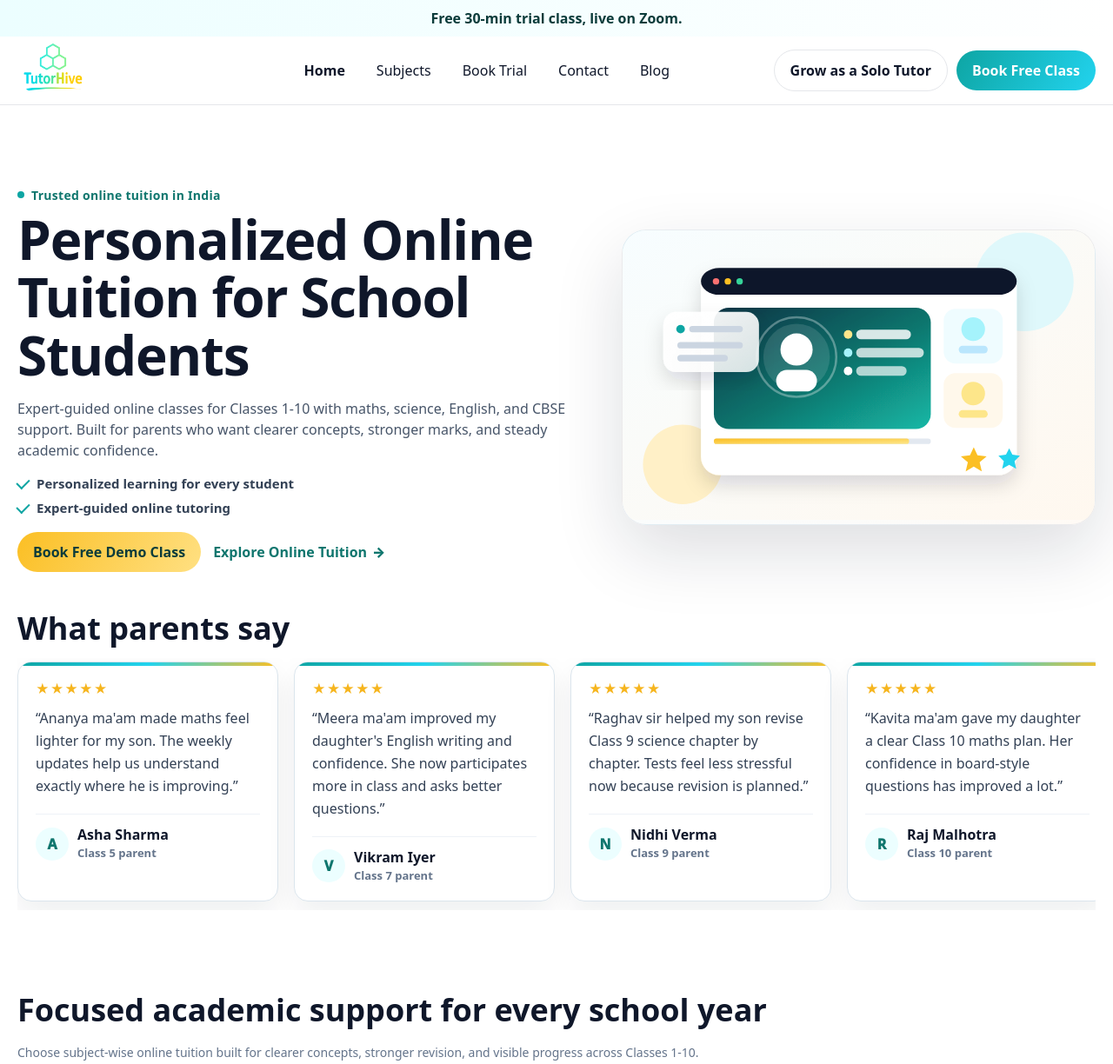
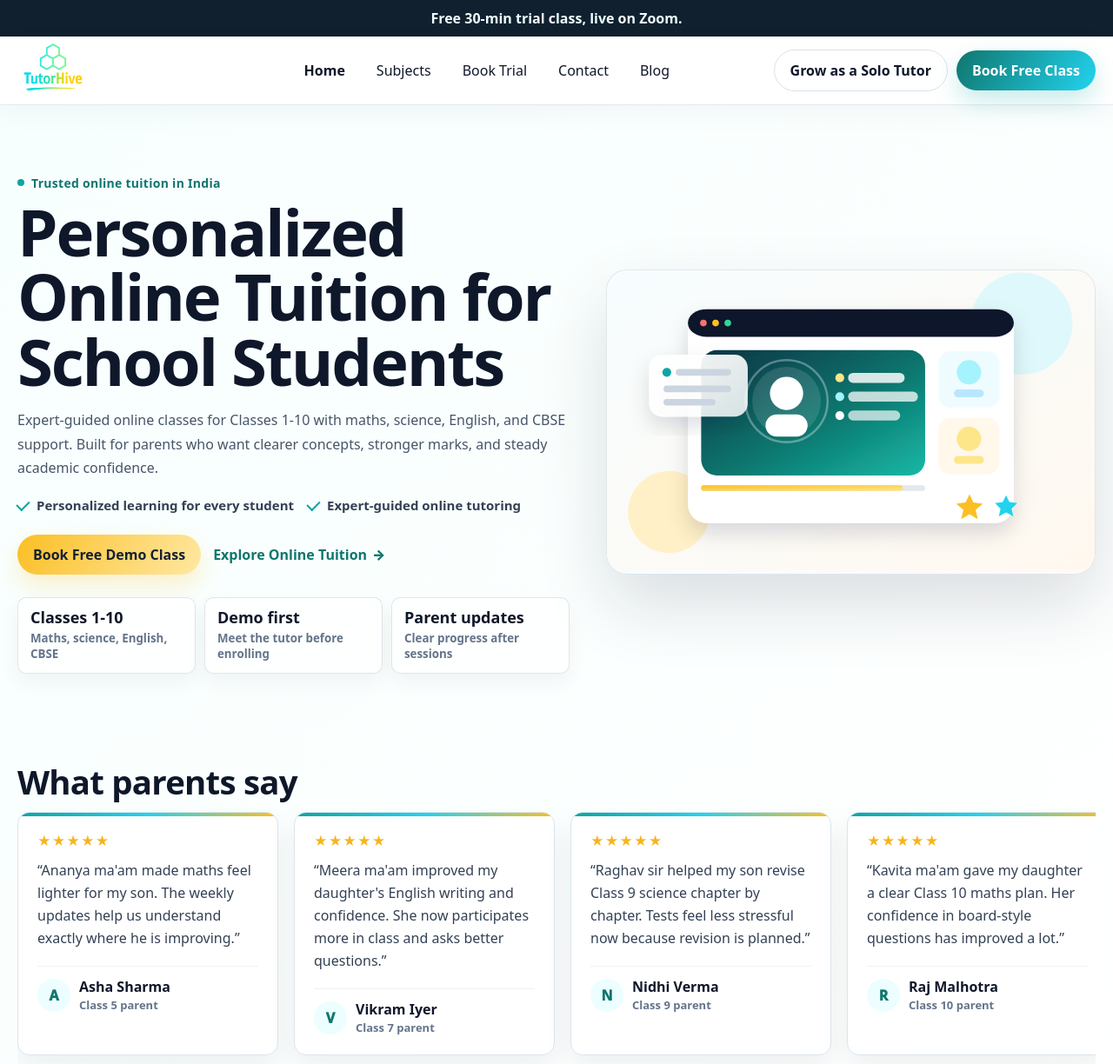
Before and after one commit to vishwajeet3019-hue/tutorhive, a website: page index.html in a window 1280 px wide. Shown: the top 1224 px of the page at 87% size. Drawn offline with Linux system fonts and the light colour scheme.

Commit message:
Premium refresh homepage design

```diff
--- a/index.html
+++ b/index.html
@@ -112,44 +112,45 @@
 
       <!-- ✅ Existing Inline Styles (keep as is) -->
       <style>
-        :root{--brand:#0ea5a3;--brand2:#22d3ee;--honey:#fbbf24;--ink:#0f172a;--sub:#475569;--muted:#f7fafc;--border:#e5e7eb;--bg:#ffffff;--shadow:0 18px 50px rgba(2,8,23,.12)}
+        :root{--brand:#0ea5a3;--brand2:#22d3ee;--honey:#fbbf24;--ink:#0f172a;--sub:#475569;--muted:#f7fafc;--border:#e5e7eb;--bg:#fbfcfe;--shadow:0 18px 50px rgba(2,8,23,.12);--soft-shadow:0 14px 36px rgba(15,23,42,.08)}
         *{box-sizing:border-box}html{scroll-behavior:smooth}
         body{margin:0;font-family:system-ui,-apple-system,Segoe UI,Roboto,Helvetica,Arial;color:var(--ink);background:var(--bg);overflow-x:hidden}
         a{color:inherit;text-decoration:none}
         .container{width:min(100% - 40px,1360px);margin:0 auto}
-        .btn{display:inline-flex;align-items:center;gap:.6rem;padding:12px 18px;border-radius:999px;border:1px solid var(--border);background:#fff;font-weight:800;cursor:pointer;transition:transform .18s ease, box-shadow .18s ease}
-        .btn:hover{transform:translateY(-2px);box-shadow:var(--shadow)}
-        .btn.primary{border:none;color:#0b3c3b;background:linear-gradient(120deg,var(--honey),#ffe082)}
-        .btn.teal{border:none;color:#fff;background:linear-gradient(120deg,var(--brand),var(--brand2))}
+        .btn{display:inline-flex;align-items:center;gap:.6rem;padding:12px 18px;border-radius:999px;border:1px solid #d9e2ea;background:#fff;font-weight:850;cursor:pointer;transition:transform .18s ease, box-shadow .18s ease, border-color .18s ease}
+        .btn:hover{transform:translateY(-2px);box-shadow:var(--soft-shadow);border-color:#cbd5e1}
+        .btn.primary{border:none;color:#172033;background:linear-gradient(120deg,#fbbf24,#ffe8a3);box-shadow:0 12px 26px rgba(251,191,36,.24)}
+        .btn.teal{border:none;color:#fff;background:linear-gradient(120deg,#0f766e,var(--brand2));box-shadow:0 12px 28px rgba(14,165,163,.22)}
         .badge{display:inline-block;border:1px dashed var(--brand);background:#ecfeff;border-radius:999px;padding:6px 10px;font-weight:700}
         .hero-eyebrow{display:inline-flex;align-items:center;gap:8px;color:#0f766e;font-size:14px;font-weight:900;letter-spacing:.02em}
         .hero-eyebrow::before{content:"";width:8px;height:8px;border-radius:50%;background:var(--brand)}
-        .usp-row{display:grid;gap:8px;margin-top:16px}.usp-pill{display:flex;align-items:flex-start;gap:8px;font-size:15px;font-weight:800;color:#334155}.usp-pill::before{content:"";width:7px;height:12px;border:solid var(--brand);border-width:0 2px 2px 0;transform:rotate(45deg);margin:2px 3px 0 2px;flex:0 0 auto}
-        .hero-actions{display:flex;align-items:center;gap:14px;flex-wrap:wrap;margin-top:18px}.text-link{display:inline-flex;align-items:center;gap:6px;color:#0f766e;font-weight:900}.text-link:hover{text-decoration:underline;text-underline-offset:4px}
-        .small{color:#64748b;font-size:14px;line-height:1.5}
-        .h1{font-size:clamp(34px,6.3vw,62px);margin:8px 0 0;line-height:1.08;letter-spacing:-.02em}
-        .h2{font-size:clamp(22px,3.2vw,36px);margin:0 0 10px}
+        .usp-row{display:flex;gap:10px 16px;flex-wrap:wrap;margin-top:18px}.usp-pill{display:flex;align-items:flex-start;gap:8px;font-size:15px;font-weight:800;color:#334155}.usp-pill::before{content:"";width:7px;height:12px;border:solid var(--brand);border-width:0 2px 2px 0;transform:rotate(45deg);margin:2px 3px 0 2px;flex:0 0 auto}
+        .hero-actions{display:flex;align-items:center;gap:14px;flex-wrap:wrap;margin-top:24px}.text-link{display:inline-flex;align-items:center;gap:6px;color:#0f766e;font-weight:900}.text-link:hover{text-decoration:underline;text-underline-offset:4px}
+        .hero-proof{display:grid;grid-template-columns:repeat(3,minmax(0,1fr));gap:10px;margin-top:26px;max-width:650px}.hero-proof span{display:block;border:1px solid rgba(148,163,184,.28);background:rgba(255,255,255,.74);border-radius:10px;padding:13px 14px;box-shadow:0 10px 24px rgba(15,23,42,.05)}.hero-proof strong{display:block;font-size:18px;line-height:1.1}.hero-proof small{display:block;margin-top:4px;color:#64748b;font-weight:800}
+        .small{color:#64748b;font-size:14px;line-height:1.55}
+        .h1{font-size:clamp(38px,5.8vw,76px);margin:10px 0 0;line-height:1.01;letter-spacing:-.03em;max-width:760px}
+        .h2{font-size:clamp(26px,3vw,42px);margin:0 0 10px;line-height:1.08;letter-spacing:-.02em}
         .impact{background:linear-gradient(90deg,#0ea5a3,#22d3ee,#fbbf24);-webkit-background-clip:text;-webkit-text-fill-color:transparent;font-weight:900}
-        .card{background:#fff;border:1px solid var(--border);border-radius:18px;padding:18px;box-shadow:0 12px 30px rgba(2,8,23,.06)}
-        .section{padding:90px 0}.section.alt{background:var(--muted)}
+        .card{background:#fff;border:1px solid #dde6ee;border-radius:14px;padding:20px;box-shadow:var(--soft-shadow)}
+        .section{padding:86px 0}.section.alt{background:linear-gradient(180deg,#f8fbff,#fff)}
         .grid{display:grid;gap:18px}.grid.cols-2{grid-template-columns:1fr}.grid.cols-3{grid-template-columns:1fr}
         @media(min-width:900px){.grid.cols-2{grid-template-columns:1.2fr 1fr}.grid.cols-3{grid-template-columns:repeat(3,1fr)}}
-        .tile{background:#fff;border:1px solid var(--border);border-radius:16px;padding:16px;display:flex;flex-direction:column;gap:10px;transition:.2s ease}
-        .tile:hover{transform:translateY(-3px);box-shadow:var(--shadow)}
+        .tile{background:#fff;border:1px solid #dde6ee;border-radius:14px;padding:20px;display:flex;flex-direction:column;gap:10px;transition:.2s ease;box-shadow:0 10px 28px rgba(15,23,42,.045)}
+        .tile:hover{transform:translateY(-3px);box-shadow:var(--soft-shadow);border-color:#c9d8e4}
         .topic-card{min-height:180px}
         .topic-card a{display:inline-flex;margin-top:auto;font-weight:900;color:#0f766e}
         .trust-grid{display:grid;gap:18px}
         .trust-point{display:flex;gap:12px;align-items:flex-start}
         .trust-point strong{display:block;margin-bottom:4px}
         .faq-grid{display:grid;gap:14px}
-        .faq-item{border:1px solid var(--border);border-radius:16px;padding:18px;background:#fff}
+        .faq-item{border:1px solid #dde6ee;border-radius:14px;padding:20px;background:#fff;box-shadow:0 10px 26px rgba(15,23,42,.04)}
         .faq-item h3{margin:0 0 8px;font-size:18px}
         .price-note{margin-top:auto;padding-top:4px;color:#0f172a;font-weight:800}
         .icon-wrap{width:64px;height:64px;border-radius:14px;display:flex;align-items:center;justify-content:center;background:#ecfeff;border:1px solid #d9f2f5}
         /* header */
-        .topbar{background:linear-gradient(90deg,#ecfeff,#fff);font-weight:800;color:#0b3c3b}
+        .topbar{background:#10202f;font-weight:850;color:#ecfeff}
         .topbar .container{padding:10px 0;text-align:center}
-        .nav{border-bottom:1px solid var(--border);background:#fff;position:sticky;top:0;z-index:50;backdrop-filter:saturate(140%) blur(6px)}
+        .nav{border-bottom:1px solid rgba(226,232,240,.9);background:rgba(255,255,255,.92);position:sticky;top:0;z-index:50;backdrop-filter:saturate(160%) blur(14px);box-shadow:0 10px 30px rgba(15,23,42,.04)}
         .nav .row{min-height:78px;display:grid;grid-template-columns:210px minmax(0,1fr) auto;align-items:center;gap:18px}
         .brand{display:flex;align-items:center;gap:10px;font-weight:900}
         .brand img{height:70px;width:82px;object-fit:contain}
@@ -158,16 +159,24 @@
         .menu a:after{content:"";position:absolute;left:10px;right:10px;bottom:4px;height:2px;background:linear-gradient(90deg,var(--brand),var(--brand2));border-radius:2px;transform:scaleX(0);transition:transform .18s ease}
         .menu a:hover:after{transform:scaleX(1)}.menu a.active{font-weight:900}
         .nav-actions{display:flex;gap:10px;flex-wrap:wrap;justify-content:flex-end;align-items:center}
-        .hero-grid{display:grid;gap:28px;align-items:center}@media(min-width:900px){.hero-grid{grid-template-columns:1.1fr .9fr}}
-        .hero-illus{position:relative;border:1px solid rgba(148,163,184,.18);border-radius:28px;overflow:hidden;box-shadow:0 30px 80px rgba(15,23,42,.14);background:radial-gradient(circle at top left,#effcff 0,#f8fdff 34%,#fffaf5 100%);animation:heroEnter .45s cubic-bezier(.22,1,.36,1) both}
+        .premium-home{padding-top:0;background:linear-gradient(135deg,#f7fffe 0%,#fff 46%,#fff7df 100%)}
+        .hero-grid{display:grid;gap:42px;align-items:center;padding:76px 0 36px}@media(min-width:900px){.hero-grid{grid-template-columns:1.06fr .94fr}}
+        .hero-grid>.reveal:first-child{align-self:center}
+        .hero-grid>.reveal:first-child>.small{font-size:18px;line-height:1.72;max-width:690px;color:#526173}
+        .hero-illus{position:relative;border:1px solid rgba(148,163,184,.24);border-radius:24px;overflow:hidden;box-shadow:0 34px 80px rgba(15,23,42,.14);background:radial-gradient(circle at top left,#effcff 0,#f8fdff 34%,#fffaf5 100%);animation:heroEnter .45s cubic-bezier(.22,1,.36,1) both}
         .carousel{position:relative;overflow:hidden}.carousel-track{display:flex;gap:18px;scroll-snap-type:x mandatory;overflow-x:auto;padding:4px 0 10px}.carousel .card{min-width:300px;scroll-snap-align:start}
-        .testimonial-card{position:relative;min-width:320px;max-width:410px;border-color:#dbe5ed;border-radius:16px;padding:20px;box-shadow:0 14px 34px rgba(15,23,42,.07);overflow:hidden}
+        .testimonial-card{position:relative;min-width:320px;max-width:410px;border-color:#dbe5ed;border-radius:14px;padding:22px;box-shadow:0 14px 34px rgba(15,23,42,.07);overflow:hidden}
         .testimonial-card::before{content:"";position:absolute;inset:0 0 auto;height:4px;background:linear-gradient(90deg,var(--brand),var(--brand2),var(--honey))}
         .testimonial-stars{color:#f6b51e;font-size:15px;letter-spacing:1px;font-weight:1000;margin-bottom:12px}
         .testimonial-quote{margin:0;color:#334155;font-size:16px;line-height:1.62}
         .testimonial-parent{display:flex;align-items:center;gap:10px;margin-top:18px;padding-top:14px;border-top:1px solid #eef2f7}
         .testimonial-avatar{width:38px;height:38px;border-radius:50%;display:grid;place-items:center;background:#ecfeff;color:#0f766e;font-weight:1000;flex:0 0 auto}
         .testimonial-name{display:block;color:#0f172a;font-weight:900;line-height:1.2}.testimonial-meta{display:block;color:#64748b;font-size:13px;font-weight:800;margin-top:2px}
+        .testimonial-section{padding:28px 0 8px}.testimonial-section .h2,.support-section .h2{text-wrap:balance}
+        .support-section{padding-top:72px}.support-section>.small{font-size:17px;max-width:760px;color:#526173}
+        .support-section .grid{gap:20px}.support-section .topic-card{min-height:210px}
+        .support-section .topic-card strong{font-size:20px;letter-spacing:-.01em}
+        .support-section .topic-card a{color:#0f766e}
         /* animations */
         .reveal{opacity:0;transform:translateY(10px);transition:opacity .32s ease, transform .32s ease}.reveal.show{opacity:1;transform:none}
         .fade-up{opacity:0;transform:translateY(8px);transition:opacity .32s ease, transform .32s ease}.fade-up.show{opacity:1;transform:none}
@@ -195,7 +204,7 @@
         .tabbar .container{display:flex;gap:8px;flex-wrap:wrap;padding:8px 0}
         .tabbar a{font-weight:800;padding:8px 12px;border-radius:10px;border:1px solid var(--border)}.tabbar a.active{background:#ecfeff;border-color:#bae6fd}
         @media(max-width:1020px){.nav .row{grid-template-columns:auto 1fr}.menu{display:none}.nav-actions{justify-content:flex-end}.tabbar{display:block}.tabbar .container{flex-wrap:nowrap;overflow-x:auto;scrollbar-width:none}.tabbar .container::-webkit-scrollbar{display:none}.tabbar a{white-space:nowrap}}
-        @media(max-width:640px){.container{width:min(100% - 32px,1360px)}.topbar .container{font-size:13px;padding:8px 0}.nav .row{grid-template-columns:1fr;gap:8px;min-height:0;padding:8px 0 10px}.brand,.nav-actions{justify-content:center}.brand img{height:74px;width:86px}.nav-actions{display:grid;grid-template-columns:1fr 1fr;width:100%;gap:8px}.nav-actions .btn{width:100%;padding:10px 12px;font-size:14px;margin:0}.tabbar{position:static}.tabbar .container{padding:8px 0}.tabbar a{font-size:14px;padding:8px 11px}.section{padding:48px 0}.hero-grid{gap:24px}.hero-illus{display:none}.h1{font-size:clamp(32px,10vw,42px)}}
+        @media(max-width:640px){.container{width:min(100% - 32px,1360px)}.topbar .container{font-size:13px;padding:8px 0}.nav .row{grid-template-columns:1fr;gap:8px;min-height:0;padding:8px 0 10px}.brand,.nav-actions{justify-content:center}.brand img{height:74px;width:86px}.nav-actions{display:grid;grid-template-columns:1fr 1fr;width:100%;gap:8px}.nav-actions .btn{width:100%;padding:10px 12px;font-size:14px;margin:0}.tabbar{position:static}.tabbar .container{padding:8px 0}.tabbar a{font-size:14px;padding:8px 11px}.section{padding:48px 0}.hero-grid{gap:24px;padding:44px 0 26px}.hero-illus{display:none}.h1{font-size:clamp(34px,10.8vw,46px)}.hero-proof{grid-template-columns:1fr}.hero-grid>.reveal:first-child>.small{font-size:16px}.usp-row{display:grid}}
       </style>
     </head>
 
@@ -221,7 +230,7 @@
 </div></div>
 
 <!-- HOME -->
-<section class='section active' data-page='home'>
+<section class='section active premium-home' data-page='home'>
   <div class='container hero-grid'>
     <div class='reveal'>
       <span class='hero-eyebrow'>Trusted online tuition in India</span>
@@ -234,6 +243,11 @@
       <div class='hero-actions'>
         <a class='btn primary' href='#book' data-link='book'>Book Free Demo Class</a>
         <a class='text-link' href='online-tuition-class-1-10/'>Explore Online Tuition <span aria-hidden='true'>→</span></a>
+      </div>
+      <div class='hero-proof' aria-label='TutorHive learning support highlights'>
+        <span><strong>Classes 1-10</strong><small>Maths, science, English, CBSE</small></span>
+        <span><strong>Demo first</strong><small>Meet the tutor before enrolling</small></span>
+        <span><strong>Parent updates</strong><small>Clear progress after sessions</small></span>
       </div>
     </div>
     <div class='hero-illus'>
@@ -282,7 +296,7 @@
     </div>
   </div>
 
-  <div class='container' style='margin-top:40px'>
+  <div class='container testimonial-section' style='margin-top:40px'>
     <h2 class='h2 reveal'>What parents say</h2>
     <div class='carousel'><div class='carousel-track' id='track'>
       <article class='card testimonial-card'>
@@ -308,7 +322,7 @@
     </div></div>
   </div>
 
-  <div class='container section'>
+  <div class='container section support-section'>
     <h2 class='h2 reveal'>Focused academic support for every school year</h2>
     <p class='small reveal'>Choose subject-wise online tuition built for clearer concepts, stronger revision, and visible progress across Classes 1-10.</p>
     <div class='grid cols-3' style='margin-top:18px'>
```
